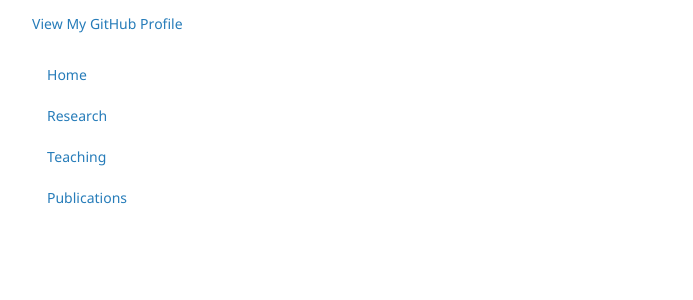
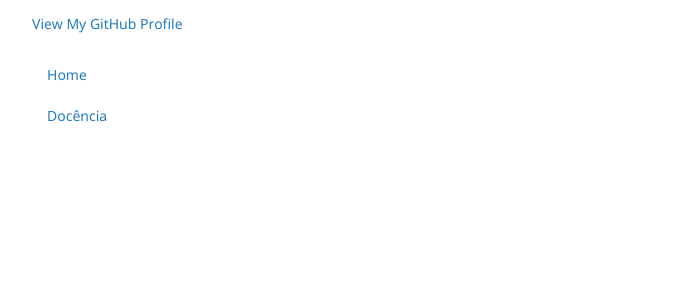
Before and after one commit to alopzmartin/alopzmartin.github.io, a Jekyll site: the page built from another-page.md, in a window 1280 px wide. Shown: the part 210-510 px from the top of the page, without its empty margins (178-871 px from the left). Built offline with Jekyll 4.4.1, drawn with Linux system fonts in a browser that asks for light colours; our own code applies the rules of GitHub Pages for plain Markdown files.

Commit message:
Update default.html

```diff
--- a/_layouts/default.html
+++ b/_layouts/default.html
@@ -101,32 +101,32 @@
             </a>
           </p>
 
-          <p>
+ <!--         <p>
             <a href="{{ '/research/' | relative_url }}"
-               {% if page.url == '/research/' %}
+               {% if page.url == '/investigacao/' %}
                  class="active" aria-current="page"
                {% endif %}>
-              Research
+              Investigação
+            </a>
+          </p> -->
+
+          <p>
+            <a href="{{ '/teaching/' | relative_url }}"
+               {% if page.url == '/docencia/' %}
+                 class="active" aria-current="page"
+               {% endif %}>
+              Docência
             </a>
           </p>
 
-          <p>
-            <a href="{{ '/teaching/' | relative_url }}"
-               {% if page.url == '/teaching/' %}
+   <!--         <p>
+            <a href="{{ '/publications/' | relative_url }}"
+               {% if page.url == '/publicacoes/' %}
                  class="active" aria-current="page"
                {% endif %}>
-              Teaching
+              Publicações
             </a>
-          </p>
-
-          <p>
-            <a href="{{ '/publications/' | relative_url }}"
-               {% if page.url == '/publications/' %}
-                 class="active" aria-current="page"
-               {% endif %}>
-              Publications
-            </a>
-          </p>
+          </p>-->
 
         </nav>
 
```
